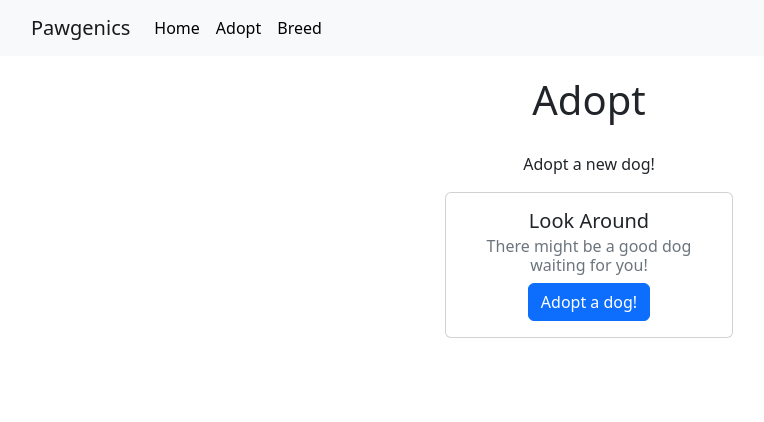
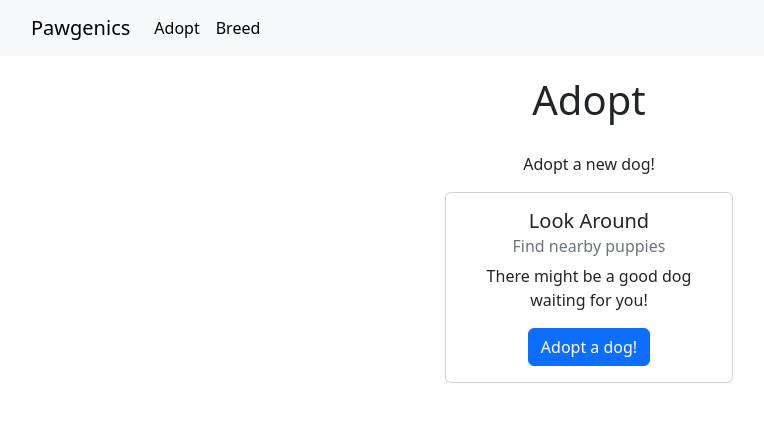
Before and after one commit to nandappputra/pawgenics, a React (Vite) app: page /adopt in a window 1280 px wide. Shown: the top 422 px of the page, without its empty margins (51-815 px from the left). Built offline with nearby package versions, Linux system fonts and the light colour scheme.

Commit message:
feat: modify UI for Adopt and NavBar

```diff
--- a/src/App.jsx
+++ b/src/App.jsx
@@ -13,13 +13,12 @@ const App = () => {
     return (
       <Navbar bg="light" sticky="top">
         <Container>
-          <Navbar.Brand>Pawgenics</Navbar.Brand>
+          <Navbar.Brand>
+            <Link to="/" style={linkStyle}>
+              Pawgenics
+            </Link>
+          </Navbar.Brand>
           <Nav className="me-auto">
-            <Nav.Item style={padding}>
-              <Link to="/" style={linkStyle}>
-                Home
-              </Link>
-            </Nav.Item>
             <Nav.Item style={padding}>
               <Link to="/adopt" style={linkStyle}>
                 Adopt
--- a/src/components/Adopt.jsx
+++ b/src/components/Adopt.jsx
@@ -25,8 +25,11 @@ const Adopt = () => {
             <Card.Body className="justify-content-md-center">
               <Card.Title className="text-center">Look Around</Card.Title>
               <Card.Subtitle className="mb-2 text-muted">
+                Find nearby puppies
+              </Card.Subtitle>
+              <Card.Text className="text-center">
                 There might be a good dog waiting for you!
-              </Card.Subtitle>
+              </Card.Text>
               <Button onClick={generateDog}>Adopt a dog!</Button>
             </Card.Body>
           </Card>
```
